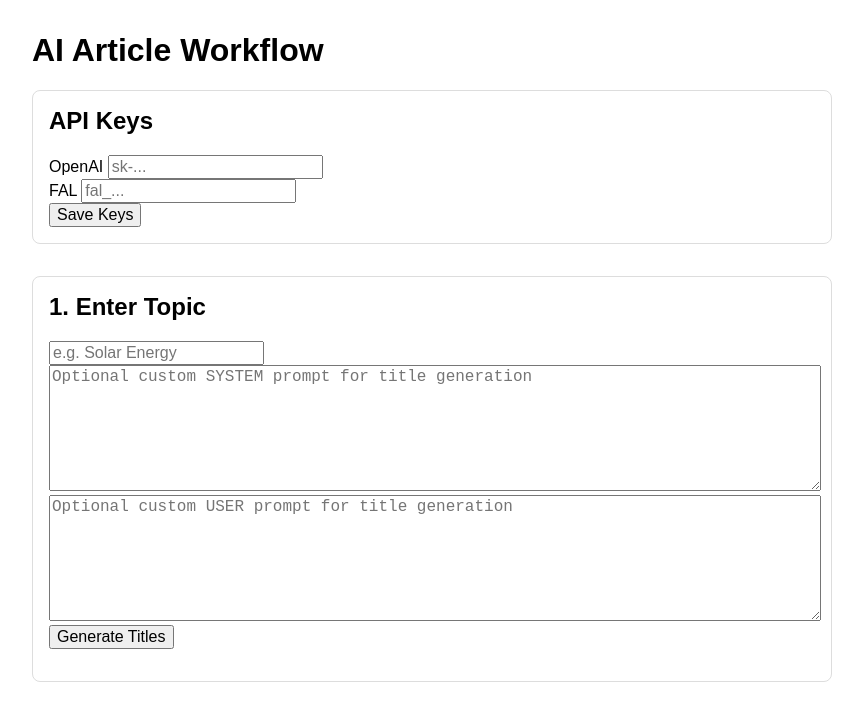
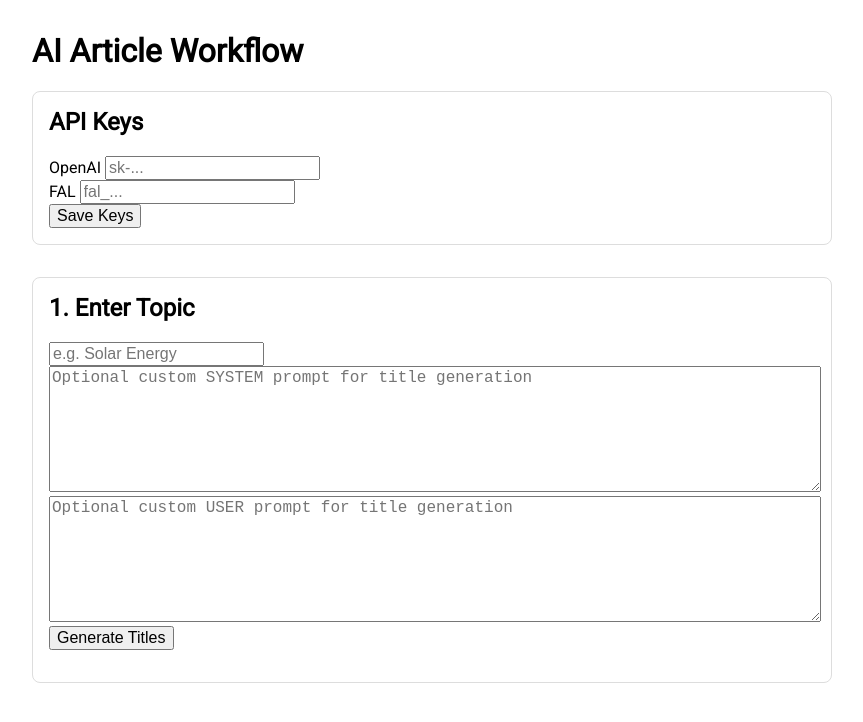
Before and after one commit to abdelhubinstitute/Cassiope, a website: page public/index.html in a window 1280 px wide. Shown: the whole page, without its empty margins (0-863 px from the left). Drawn offline with Linux system fonts and the light colour scheme.

Commit message:
Use Roboto font in web interface

```diff
--- a/public/index.html
+++ b/public/index.html
@@ -4,8 +4,11 @@
   <meta charset="UTF-8">
   <meta name="viewport" content="width=device-width, initial-scale=1.0">
   <title>AI Article Workflow</title>
+  <link rel="preconnect" href="https://fonts.googleapis.com">
+  <link rel="preconnect" href="https://fonts.gstatic.com" crossorigin>
+  <link href="https://fonts.googleapis.com/css2?family=Roboto&display=swap" rel="stylesheet">
   <style>
-    body{font-family:Arial,Helvetica,sans-serif;margin:2rem;max-width:800px}
+    body{font-family:'Roboto',Arial,Helvetica,sans-serif;margin:2rem;max-width:800px}
     input,textarea,select,button{font-size:1rem}
     textarea{width:100%;min-height:120px}
     .hidden{display:none}
```
